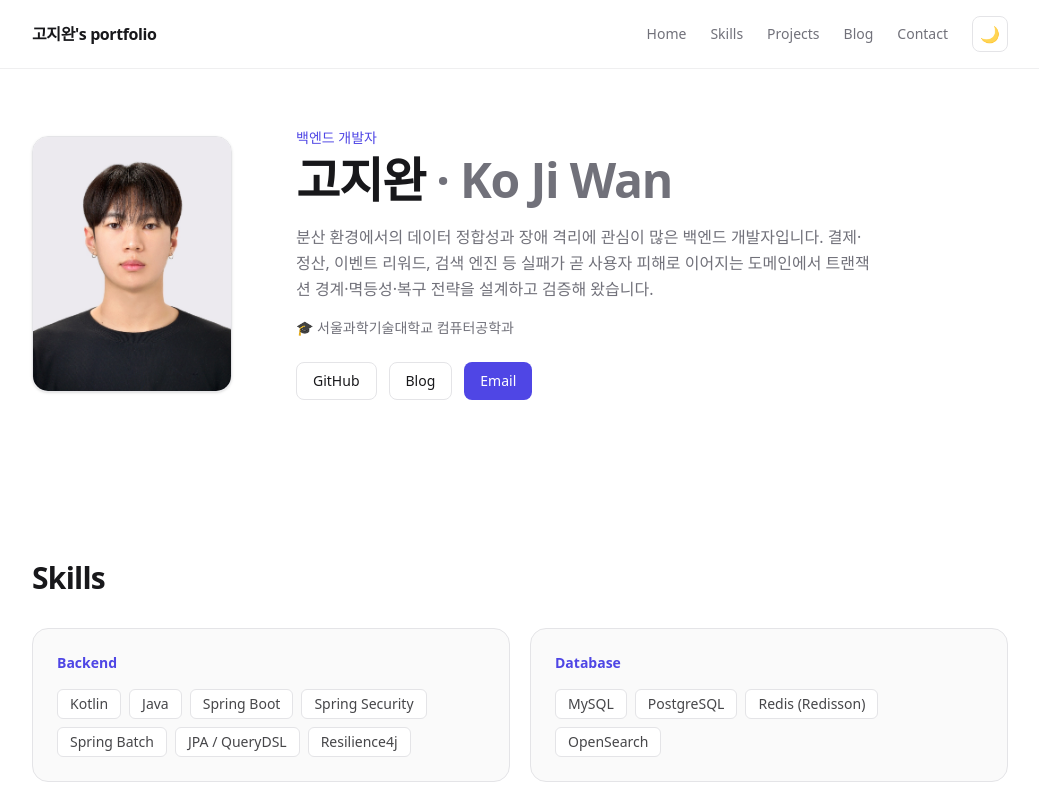
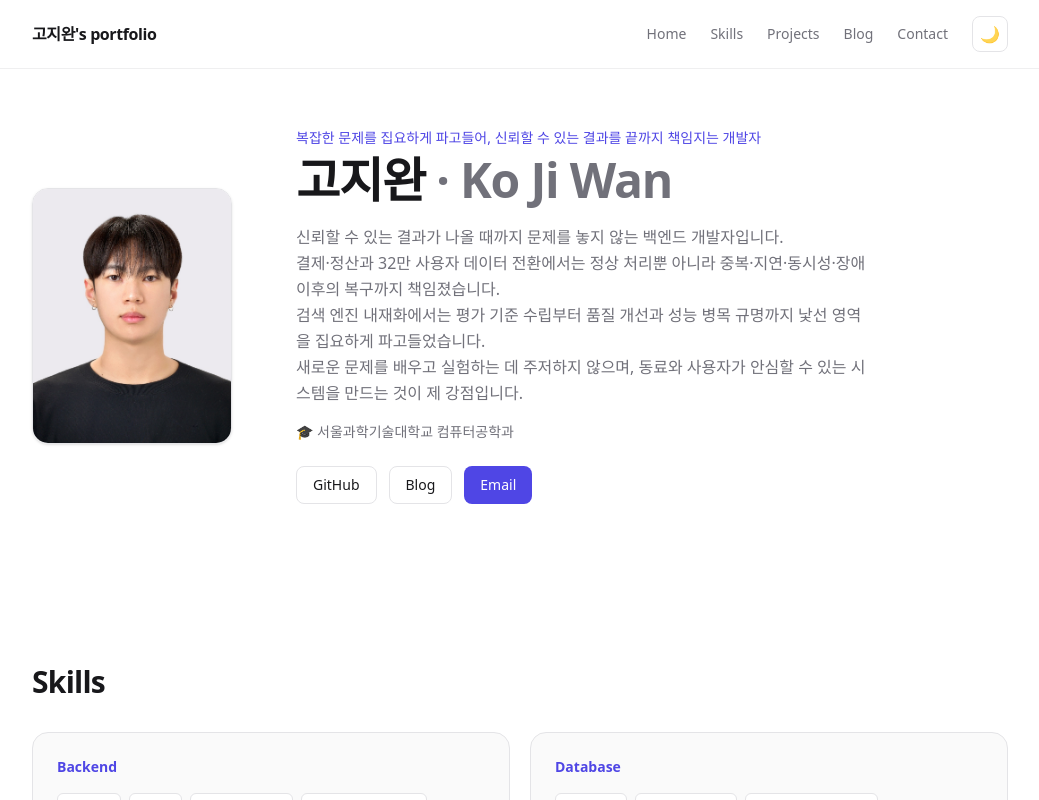
Before and after one commit to maruhxn/portfolio, a Next.js app: page / in a window 1280 px wide. Shown: the top 800 px of the page, without its empty margins (120-1159 px from the left). Built offline with nearby package versions, Linux system fonts and the light colour scheme; a web font is replaced by a local one.

Commit message:
content: Hero title/intro 확정(줄바꿈 렌더), 큐머니 적립금 설명 추가

```diff
--- a/components/sections/hero.tsx
+++ b/components/sections/hero.tsx
@@ -10,11 +10,11 @@ export function Hero() {
           className="rounded-2xl border border-border object-cover shadow-sm" priority />
       </div>
       <div className="text-center md:text-left">
-        <p className="text-sm font-medium text-accent">{profile.title}{/* TODO: 타이틀 문구 확정 */}</p>
+        <p className="text-sm font-medium text-accent">{profile.title}</p>
         <h1 className="mt-2 text-4xl font-bold tracking-tight md:text-5xl">
           {profile.nameKo} <span className="text-muted">· {profile.nameEn}</span>
         </h1>
-        <p className="mt-5 max-w-xl leading-relaxed text-muted">{profile.intro}{/* TODO: 소개 문구 확정 */}</p>
+        <p className="mt-5 max-w-xl whitespace-pre-line leading-relaxed text-muted">{profile.intro}</p>
         <p className="mt-4 text-sm text-muted">
           🎓 {profile.education.school} {profile.education.major}
         </p>
--- a/content/profile.ts
+++ b/content/profile.ts
@@ -1,11 +1,9 @@
 export const profile = {
   nameKo: "고지완",
   nameEn: "Ko Ji Wan",
-  // TODO: 타이틀 세부 문구 확정
-  title: "백엔드 개발자",
-  // TODO: 자기소개 최종 문구 확정 (아래는 초안)
+  title: "복잡한 문제를 집요하게 파고들어, 신뢰할 수 있는 결과를 끝까지 책임지는 개발자",
   intro:
-    "분산 환경에서의 데이터 정합성과 장애 격리에 관심이 많은 백엔드 개발자입니다. 결제·정산, 이벤트 리워드, 검색 엔진 등 실패가 곧 사용자 피해로 이어지는 도메인에서 트랜잭션 경계·멱등성·복구 전략을 설계하고 검증해 왔습니다.",
+    "신뢰할 수 있는 결과가 나올 때까지 문제를 놓지 않는 백엔드 개발자입니다.\n결제·정산과 32만 사용자 데이터 전환에서는 정상 처리뿐 아니라 중복·지연·동시성·장애 이후의 복구까지 책임졌습니다.\n검색 엔진 내재화에서는 평가 기준 수립부터 품질 개선과 성능 병목 규명까지 낯선 영역을 집요하게 파고들었습니다.\n새로운 문제를 배우고 실험하는 데 주저하지 않으며, 동료와 사용자가 안심할 수 있는 시스템을 만드는 것이 제 강점입니다.",
   education: {
     school: "서울과학기술대학교",
     major: "컴퓨터공학과",
--- a/content/projects/qmoney-expiration.md
+++ b/content/projects/qmoney-expiration.md
@@ -1,4 +1,4 @@
-단일 거래 내역의 합계로 잔액을 계산하던 큐머니에 적립 건별 유효기간을 도입한 프로젝트입니다. 기존 원장을 유지하면서 Lot과 Usage를 추가하고, 사용자별 데이터 마이그레이션과 실시간 결제를 함께 처리했습니다.
+큐머니는 사용자가 적립해 결제 시 사용할 수 있는 적립금입니다. 단일 거래 내역의 합계로 잔액을 계산하던 큐머니에 적립 건별 유효기간을 도입한 프로젝트입니다. 기존 원장을 유지하면서 Lot과 Usage를 추가하고, 사용자별 데이터 마이그레이션과 실시간 결제를 함께 처리했습니다.
 
 단순한 테이블 추가보다 **마이그레이션 전·후 사용자가 공존하는 동안 잔액 정합성을 유지하고, 전체 전환 후 유효기간 정책을 활성화하는 것**이 핵심 과제였습니다.
 
```
Also changed, not shown: 1 other file (tests, documents, lock files or other folders).
